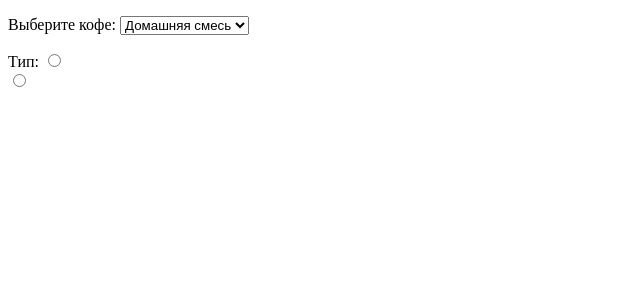
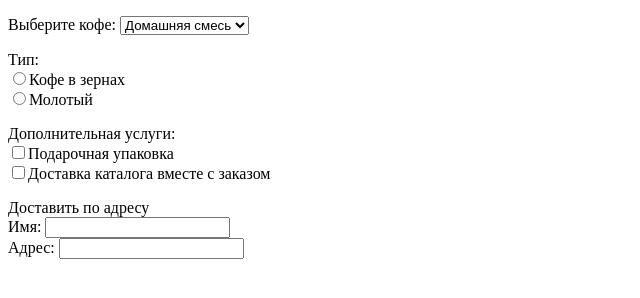
Before and after one commit to ancooper05/code, a plain HTML site: page Chapter14/form.html in a window 1280 px wide. Shown: the whole page, without its empty margins (0-640 px from the left). Drawn offline with Linux system fonts and the light colour scheme.

Commit message:
Chapter14

```diff
--- a/Chapter14/form.html
+++ b/Chapter14/form.html
@@ -5,7 +5,7 @@
         <title>Заказ кофе</title>
     </head>
 <body>
-    <form action="" method="GET">
+    <form action="" method="POST">
         <p>Выберите кофе:
             <select name="coffee">
                 <option value="Домашняя">Домашняя смесь</option>
@@ -15,9 +15,18 @@
             </select>
         </p>
 
-        <p>Тип:
-            <input type="radio" name="beanorground" value="Кофе в зернах"><br>
-            <input type="radio" name="beanorground" value="Молотый"><br>
+        <p>Тип: <br>
+            <input type="radio" name="beanorground" value="Кофе в зернах">Кофе в зернах<br>
+            <input type="radio" name="beanorground" value="Молотый">Молотый
+        </p>
+        <p>Дополнительная услуги: <br>
+            <input type="checkbox" name="services" value="Подарочная упаковка">Подарочная упаковка <br>
+            <input type="checkbox" name="services" value="Доставка каталога вместе с заказом">Доставка каталога вместе с заказом
+        </p>
+        <p>Доставить по адресу<br>
+           Имя: <input type="text" name="name"><br>
+           Адрес: <input type="text" name="adress"
+
         </p>
     </form>
 </body></html>
```
